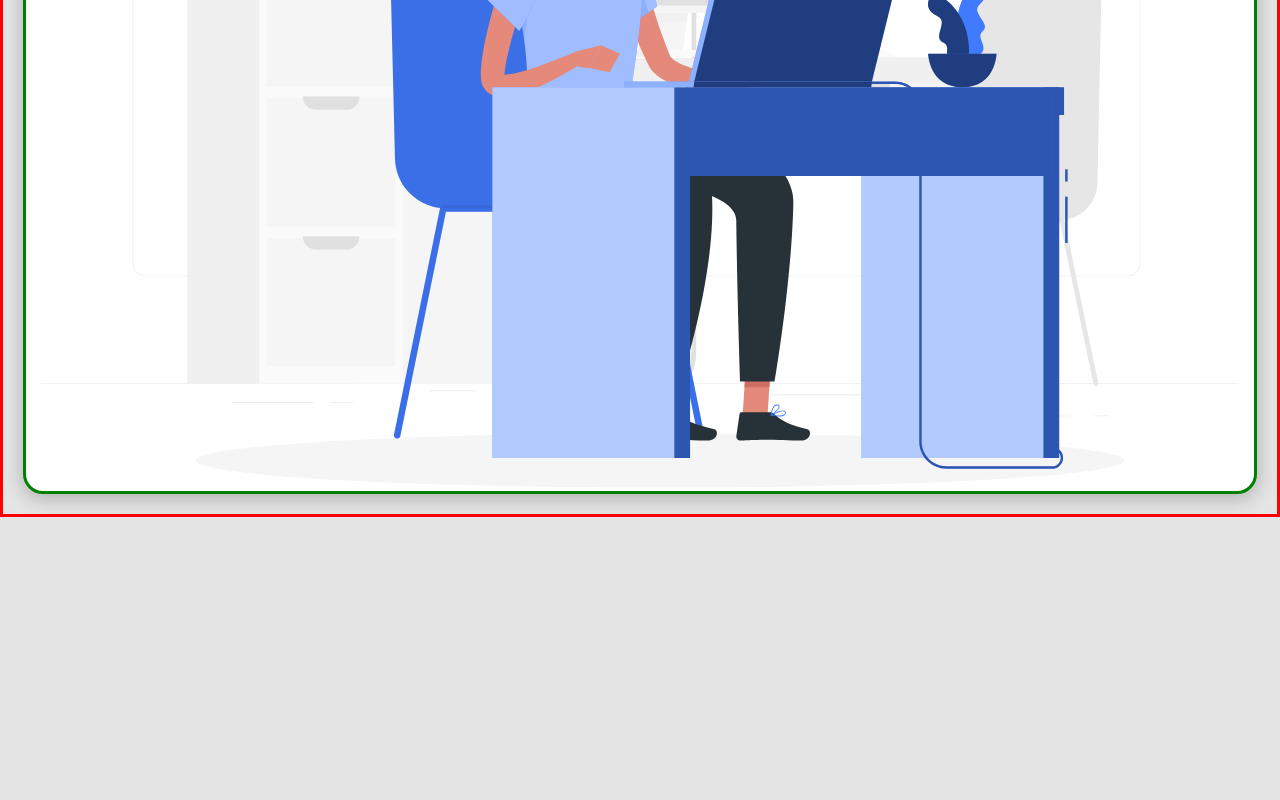
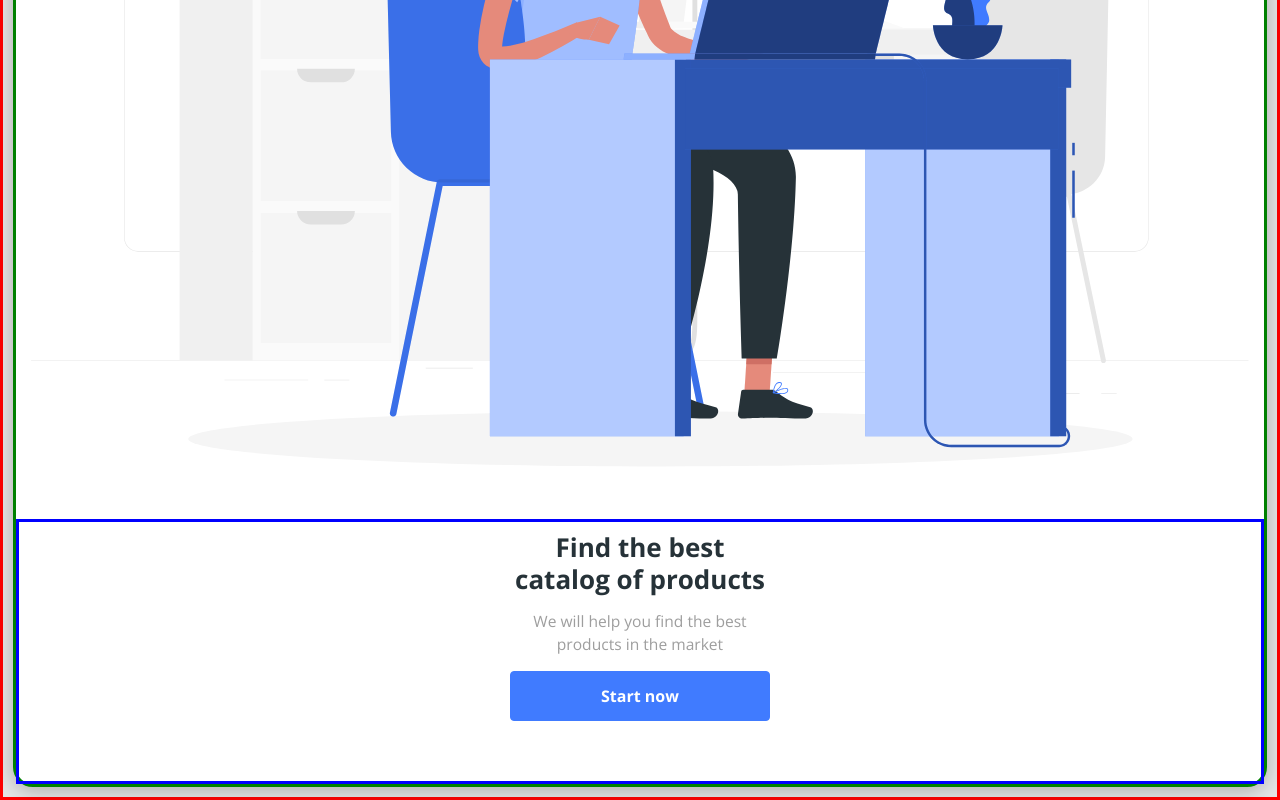
Before and after one commit to Caro2019ar/Catalog, a React (Create React App) app in the folder frontend/: page / in a window 1280 px wide. Shown: the part 573-1373 px from the top of the page. Before the commit the page ends 1090 px from the top, so only its background shows below. Built offline with nearby package versions, Linux system fonts and the light colour scheme.

Commit message:
Home and button styling

```diff
--- /dev/null
+++ b/frontend/src/components/ButtonIcon/index.tsx
@@ -0,0 +1,10 @@
+import './styles.css';
+const ButtonIcon = () => {
+  return (
+    <button className="btn btn-primary btn-icon">
+      <h6>Start now</h6>
+    </button>
+  );
+};
+
+export default ButtonIcon;
--- /dev/null
+++ b/frontend/src/components/ButtonIcon/styles.css
@@ -0,0 +1,5 @@
+.btn-icon {
+  width: 260px;
+  height: 50px;
+  color: #fff;
+}
--- a/frontend/src/pages/Home/index.tsx
+++ b/frontend/src/pages/Home/index.tsx
@@ -1,6 +1,7 @@
 import './styles.css';
 import { ReactComponent as MainImage } from 'assets/images/main-image.svg';
 import Navbar from 'components/Navbar';
+import ButtonIcon from 'components/ButtonIcon';
 
 const Home = () => {
   return (
@@ -10,7 +11,8 @@
         <div className="home-card">
           <div className="home-content-container">
             <h1>Find the best catalog of products</h1>
-            <span>We will help you find the best products in the market</span>
+            <p>We will help you find the best products in the market</p>
+            <ButtonIcon />
           </div>
 
           <div className="home-image-container">
--- a/frontend/src/pages/Home/styles.css
+++ b/frontend/src/pages/Home/styles.css
@@ -1,11 +1,13 @@
 .home-container {
-  padding: 20px;
+  padding: 10px;
   font-size: 26px;
   border: red solid;
   text-align: center;
   /* flex-direction: column; */
 }
 .home-card {
+  display: flex;
+  flex-direction: column-reverse;
   background-color: #fff;
   border: green solid;
   border-radius: 20px;
@@ -14,13 +16,24 @@
 
 .home-content-container {
   border: blue solid;
+  padding: 10px 10px 60px 10px;
+  display: flex;
+  flex-direction: column;
+  align-items: center;
 }
 .home-content-container h1 {
   font-size: 1em;
+  width: 260px;
+  margin-bottom: 15px;
+}
+.home-content-container p {
+  font-size: 0.6em;
+  color: #9e9e9e;
+  width: 260px;
+  margin-bottom: 15px;
 }
 .home-image-container {
-  /* display: flex; */
-  padding: 0 15px;
+  padding: 50px 15px;
 }
 .home-image-container svg {
   height: auto;
```
